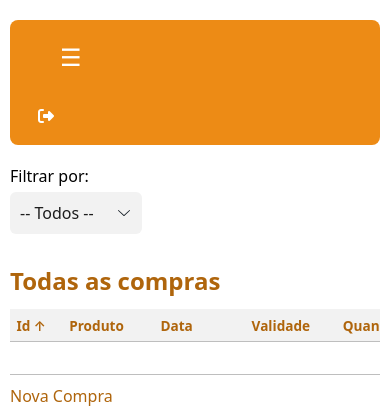
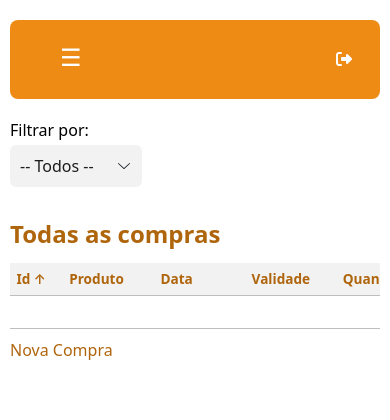
Before and after one commit to AraujoJs/PanificadoraRM, a Flask app: page /interno/compras in a window 390 px wide. Shown: the top 420 px of the page. Run offline with Flask 3, Linux system fonts and the light colour scheme; some libraries are stand-ins or nearby versions.

Commit message:
conclusão projeto! s2

```diff
--- a/app/interno/templates/layout_interno.html
+++ b/app/interno/templates/layout_interno.html
@@ -17,22 +17,24 @@
     <div class="flash {{ category }}">{{ message }}</div>
 {% endfor %}
 <nav>
-  <!-- Botão ☰ -->
-  <button class="menu-toggle" onclick="toggleMenu()">☰</button>
+  <!-- Cabeçalho com ☰ e logout -->
+  <div class="menu-header">
+    <button class="menu-toggle" onclick="toggleMenu()">☰</button>
 
-  <!-- Container principal de navegação -->
+    <div class="container-link-logout">
+      <a class="link-logout" onclick="logout()">
+        <i class="fa-sharp fa-solid fa-right-from-bracket"></i>
+      </a>
+    </div>
+  </div>
+
+  <!-- Menu de navegação -->
   <div class="menu-container">
     <div class="menu" id="menu">
       <a href="{{ url_for('interno.compras') }}">Compras</a>
       <a href="{{ url_for('interno.produtos') }}">Produtos</a>
       <a href="{{ url_for('interno.fornecedores') }}">Fornecedores</a>
       <a href="{{ url_for('interno.relatorio', today=True) }}">Relatórios</a>
-    </div>
-
-    <div class="container-link-logout">
-      <a class="link-logout" onclick="logout()">
-        <i class="fa-sharp fa-solid fa-right-from-bracket"></i>
-      </a>
     </div>
   </div>
 </nav>
--- a/app/static/navbar.css
+++ b/app/static/navbar.css
@@ -18,37 +18,41 @@
     }
 }
 
+/* nav em tela grande: linha normal */
 nav {
     background-color: var(--nav-bg);
     color: var(--nav-text);
     padding: 10px 20px;
     display: flex;
-    flex-direction: column;
+    align-items: center;
+    justify-content: space-between;
     border-radius: 8px;
     margin-bottom: 20px;
+    flex-wrap: wrap; /* ajuda na responsividade */
 }
 
+/* Cabeçalho: ☰ e logout */
 .menu-header {
     display: flex;
-    justify-content: space-between;
     align-items: center;
-    width: 100%;
+    gap: 1rem;
 }
 
+/* Container do menu de navegação */
 .menu-container {
     display: flex;
-    justify-content: space-between;
     align-items: center;
-    flex-wrap: wrap;
-    width: 100%;
+    gap: 1rem;
 }
 
+/* Menu de links */
 .menu {
     display: flex;
     gap: 1rem;
     flex-wrap: wrap;
 }
 
+/* Botão ☰ */
 .menu-toggle {
     display: none;
     font-size: 1.5rem;
@@ -79,9 +83,10 @@
     background-color: transparent;
 }
 
-/* Layout para o botão logout */
+/* Botão logout */
 .container-link-logout {
-    margin-left: auto;
+    display: flex;
+    align-items: center;
 }
 
 h1, h2 {
@@ -93,15 +98,14 @@
     text-decoration: none;
 }
 
-/* --- Responsivo --- */
 @media (max-width: 768px) {
     nav {
         align-items: flex-start;
     }
 
     .menu-header {
-        flex-direction: row;
-        justify-content: space-between;
+        flex-direction: row; /* já está correto */
+        justify-content: space-between; /* garante botão ☰ à esquerda, logout à direita */
         align-items: center;
         width: 100%;
     }
@@ -117,10 +121,10 @@
     }
 
     .container-link-logout {
-        width: 100%;
+        width: auto; /* ← ESSENCIAL: não deixar 100% aqui! */
         display: flex;
         justify-content: flex-end;
-        margin-top: 0.5rem;
+        margin-top: 0; /* removido o espaçamento extra */
     }
 
     .menu-toggle {
```
